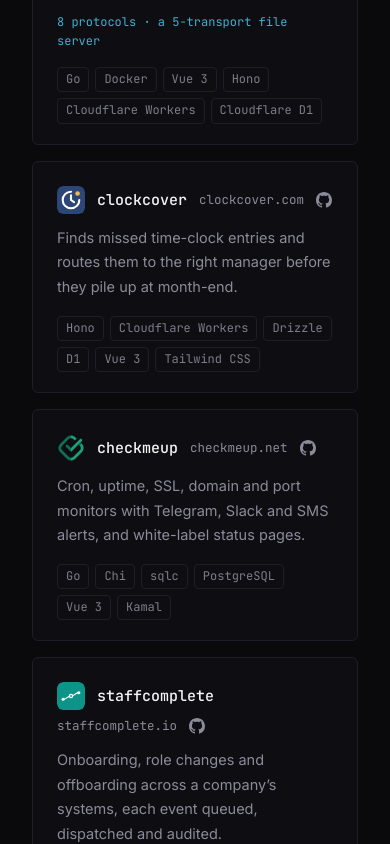
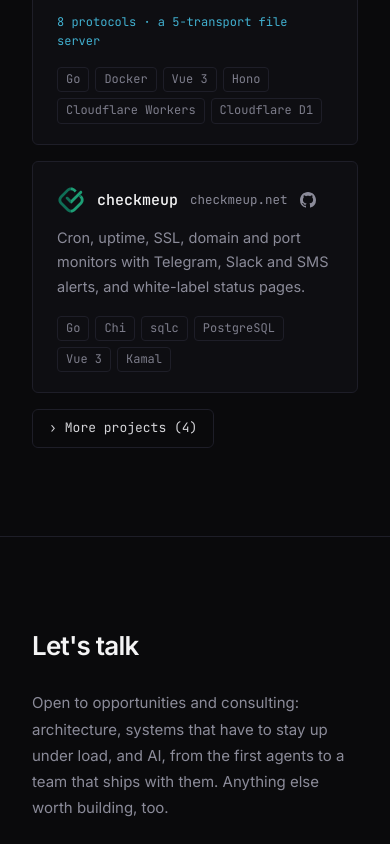
Before and after one commit to andrewmolyuk/andrew.molyuk.com, a Vue app: page / in a window 390 px wide. Shown: the part 8686-9530 px from the top of the page. Built offline with nearby package versions, Linux system fonts and the light colour scheme.

Commit message:
feat(projects): show four projects and fold the rest under More projects
The fold is a <details>, so its cards stay in the HTML. The project
data moves to src/lib/projects.ts and the card to ProjectCard.vue.

```diff
--- /dev/null
+++ b/src/components/ProjectCard.vue
@@ -0,0 +1,26 @@
+<script setup lang="ts">
+import ProjectName from './ProjectName.vue'
+import type { Project } from '../lib/projects'
+
+defineProps<{ project: Project }>()
+</script>
+
+<template>
+  <div
+    class="border-line bg-panel hover:border-accent/27 flex flex-col rounded-md border px-6 pt-6 pb-5 transition-colors"
+  >
+    <div class="mb-3 flex items-start justify-between gap-3">
+      <ProjectName :name="project.title" :icon="project.icon" :site="project.site" :github="project.github" />
+      <span
+        v-if="project.status"
+        class="border-success/27 bg-success/8 text-success shrink-0 rounded border px-2.5 py-0.5 font-mono text-[12px] tracking-[0.1em] uppercase"
+        >{{ project.status }}</span
+      >
+    </div>
+    <p class="text-muted text-[14.5px] leading-[1.7]">{{ project.desc }}</p>
+    <div v-if="project.fact" class="text-accent/80 mt-2 font-mono text-[12px]">{{ project.fact }}</div>
+    <div class="text-faint mt-auto flex flex-wrap gap-1.5 pt-4 font-mono text-[12px]">
+      <span v-for="tag in project.tags" :key="tag" class="border-line rounded border px-2 py-0.5">{{ tag }}</span>
+    </div>
+  </div>
+</template>
--- a/src/components/ProjectsSection.vue
+++ b/src/components/ProjectsSection.vue
@@ -1,5 +1,10 @@
 <script setup lang="ts">
+import ProjectCard from './ProjectCard.vue'
 import ProjectName from './ProjectName.vue'
+import { FEATURED_COUNT, PROJECTS } from '../lib/projects'
+
+const FEATURED = PROJECTS.slice(0, FEATURED_COUNT)
+const MORE = PROJECTS.slice(FEATURED_COUNT)
 
 const TOOLS = [
   {
@@ -41,86 +46,6 @@ const TOOLS = [
     sub: 'same checks as CI',
     desc: 'Checks every commit’s message, secrets and history — the same verdict locally and in CI.',
     highlight: false,
-  },
-]
-
-/** status is shown only when it isn't live, which all the rest are. fact is a figure the project has, if any. */
-const OTHER_PROJECTS: {
-  title: string
-  icon: string
-  status?: string
-  site?: string
-  github?: string
-  desc: string
-  fact?: string
-  tags: string[]
-}[] = [
-  {
-    title: 'instrumenta',
-    icon: '/projects/instrumenta.svg',
-    status: 'in internal production',
-    github: 'https://github.com/andrewmolyuk/instrumenta',
-    desc: 'Agent pipeline that takes a Jira ticket to an open pull request, unattended, at the company I work for.',
-    fact: '4 agents, each with only its own tools · rework capped at 3 rounds',
-    tags: ['Claude Code', 'Workflows', 'Subagents', 'Playwright', 'Jira', 'Bitbucket'],
-  },
-  {
-    title: 'chainofsale',
-    icon: '/projects/chainofsale.svg',
-    site: 'https://chainofsale.com', // its repository is private
-    desc: 'Supply-chain check for ad systems: each seller the publisher doesn’t confirm, with the exact ads.txt line that fixes it.',
-    fact: '1,700+ ad systems ranked by chain health',
-    tags: ['Go', 'PostgreSQL', 'Vue 3', 'Tailwind CSS', 'Kamal', 'Cloudflare Workers'],
-  },
-  {
-    title: 'servienta',
-    icon: '/projects/servienta.svg',
-    site: 'https://servienta.com',
-    github: 'https://github.com/servienta/servienta',
-    desc: 'Every endpoint an application talks to, in one container: readable from automated tests and reset between runs.',
-    fact: '8 protocols · a 5-transport file server',
-    tags: ['Go', 'Docker', 'Vue 3', 'Hono', 'Cloudflare Workers', 'Cloudflare D1'],
-  },
-  {
-    title: 'clockcover',
-    icon: '/projects/clockcover.svg',
-    site: 'https://clockcover.com',
-    github: 'https://github.com/clockcover/clockcover',
-    desc: 'Finds missed time-clock entries and routes them to the right manager before they pile up at month-end.',
-    tags: ['Hono', 'Cloudflare Workers', 'Drizzle', 'D1', 'Vue 3', 'Tailwind CSS'],
-  },
-  {
-    title: 'checkmeup',
-    icon: '/projects/checkmeup.svg',
-    site: 'https://checkmeup.net',
-    github: 'https://github.com/checkmeup/checkmeup',
-    desc: 'Cron, uptime, SSL, domain and port monitors with Telegram, Slack and SMS alerts, and white-label status pages.',
-    tags: ['Go', 'Chi', 'sqlc', 'PostgreSQL', 'Vue 3', 'Kamal'],
-  },
-  {
-    title: 'staffcomplete',
-    icon: '/projects/staffcomplete.svg',
-    site: 'https://staffcomplete.io',
-    github: 'https://github.com/staff-complete/staffcomplete',
-    desc: 'Onboarding, role changes and offboarding across a company’s systems, each event queued, dispatched and audited.',
-    tags: ['Hono', 'tRPC', 'Drizzle', 'PostgreSQL RLS', 'pg-boss', 'Vue 3'],
-  },
-  {
-    title: 'pass.molyuk.com',
-    icon: '/projects/pass-molyuk.svg',
-    site: 'https://pass.molyuk.com',
-    github: 'https://github.com/andrewmolyuk/pass.molyuk.com',
-    desc: 'One-time links to a secret encrypted in the browser: the server never sees the secret, the key or the PIN.',
-    tags: ['TypeScript', 'Web Crypto', 'Cloudflare Workers', 'Cloudflare D1'],
-  },
-  {
-    title: 'tools.molyuk.com',
-    icon: '/projects/tools-molyuk.svg',
-    site: 'https://tools.molyuk.com',
-    github: 'https://github.com/andrewmolyuk/tools.molyuk.com',
-    desc: 'Everyday developer tools in one place: IDs, hashes, JWT and X.509, regex, cron, CIDR, TOTP, diff and more.',
-    fact: '36 tools, nearly all running in the browser',
-    tags: ['Vue 3', 'TypeScript', 'Tailwind CSS', 'vue-i18n', 'Cloudflare Workers'],
   },
 ]
 </script>
@@ -220,28 +145,20 @@ const OTHER_PROJECTS: {
         </div>
 
         <div class="grid gap-4 md:grid-cols-2">
-          <div
-            v-for="project in OTHER_PROJECTS"
-            :key="project.title"
-            class="border-line bg-panel hover:border-accent/27 flex flex-col rounded-md border px-6 pt-6 pb-5 transition-colors"
+          <ProjectCard v-for="project in FEATURED" :key="project.title" :project="project" />
+        </div>
+
+        <details class="group">
+          <summary
+            class="border-line text-body hover:border-accent/50 hover:text-accent inline-flex cursor-pointer list-none items-center gap-2 rounded-md border px-4 py-2 font-mono text-[13px] transition-colors duration-200 [&::-webkit-details-marker]:hidden"
           >
-            <div class="mb-3 flex items-start justify-between gap-3">
-              <ProjectName :name="project.title" :icon="project.icon" :site="project.site" :github="project.github" />
-              <span
-                v-if="project.status"
-                class="border-success/27 bg-success/8 text-success shrink-0 rounded border px-2.5 py-0.5 font-mono text-[12px] tracking-[0.1em] uppercase"
-                >{{ project.status }}</span
-              >
-            </div>
-            <p class="text-muted text-[14.5px] leading-[1.7]">{{ project.desc }}</p>
-            <div v-if="project.fact" class="text-accent/80 mt-2 font-mono text-[12px]">{{ project.fact }}</div>
-            <div class="text-faint mt-auto flex flex-wrap gap-1.5 pt-4 font-mono text-[12px]">
-              <span v-for="tag in project.tags" :key="tag" class="border-line rounded border px-2 py-0.5">{{
-                tag
-              }}</span>
-            </div>
+            <span class="inline-block transition-transform duration-200 group-open:rotate-90">›</span>
+            More projects ({{ MORE.length }})
+          </summary>
+          <div class="mt-4 grid gap-4 md:grid-cols-2">
+            <ProjectCard v-for="project in MORE" :key="project.title" :project="project" />
           </div>
-        </div>
+        </details>
       </div>
     </div>
   </section>
--- /dev/null
+++ b/src/lib/projects.ts
@@ -0,0 +1,87 @@
+// The products shown under What I'm Building, after bunderlog.
+
+export interface Project {
+  title: string
+  icon: string
+  /** Shown only when it isn't live, which all the rest are. */
+  status?: string
+  site?: string
+  github?: string
+  desc: string
+  /** A figure the project has, if any. */
+  fact?: string
+  tags: string[]
+}
+
+/** The products after bunderlog; the first FEATURED_COUNT show at once, the rest behind "More projects". */
+export const PROJECTS: Project[] = [
+  {
+    title: 'instrumenta',
+    icon: '/projects/instrumenta.svg',
+    status: 'in internal production',
+    github: 'https://github.com/andrewmolyuk/instrumenta',
+    desc: 'Agent pipeline that takes a Jira ticket to an open pull request, unattended, at the company I work for.',
+    fact: '4 agents, each with only its own tools · rework capped at 3 rounds',
+    tags: ['Claude Code', 'Workflows', 'Subagents', 'Playwright', 'Jira', 'Bitbucket'],
+  },
+  {
+    title: 'chainofsale',
+    icon: '/projects/chainofsale.svg',
+    site: 'https://chainofsale.com', // its repository is private
+    desc: 'Supply-chain check for ad systems: each seller the publisher doesn’t confirm, with the exact ads.txt line that fixes it.',
+    fact: '1,700+ ad systems ranked by chain health',
+    tags: ['Go', 'PostgreSQL', 'Vue 3', 'Tailwind CSS', 'Kamal', 'Cloudflare Workers'],
+  },
+  {
+    title: 'servienta',
+    icon: '/projects/servienta.svg',
+    site: 'https://servienta.com',
+    github: 'https://github.com/servienta/servienta',
+    desc: 'Every endpoint an application talks to, in one container: readable from automated tests and reset between runs.',
+    fact: '8 protocols · a 5-transport file server',
+    tags: ['Go', 'Docker', 'Vue 3', 'Hono', 'Cloudflare Workers', 'Cloudflare D1'],
+  },
+  {
+    title: 'checkmeup',
+    icon: '/projects/checkmeup.svg',
+    site: 'https://checkmeup.net',
+    github: 'https://github.com/checkmeup/checkmeup',
+    desc: 'Cron, uptime, SSL, domain and port monitors with Telegram, Slack and SMS alerts, and white-label status pages.',
+    tags: ['Go', 'Chi', 'sqlc', 'PostgreSQL', 'Vue 3', 'Kamal'],
+  },
+  {
+    title: 'clockcover',
+    icon: '/projects/clockcover.svg',
+    site: 'https://clockcover.com',
+    github: 'https://github.com/clockcover/clockcover',
+    desc: 'Finds missed time-clock entries and routes them to the right manager before they pile up at month-end.',
+    tags: ['Hono', 'Cloudflare Workers', 'Drizzle', 'D1', 'Vue 3', 'Tailwind CSS'],
+  },
+  {
+    title: 'staffcomplete',
+    icon: '/projects/staffcomplete.svg',
+    site: 'https://staffcomplete.io',
+    github: 'https://github.com/staff-complete/staffcomplete',
+    desc: 'Onboarding, role changes and offboarding across a company’s systems, each event queued, dispatched and audited.',
+    tags: ['Hono', 'tRPC', 'Drizzle', 'PostgreSQL RLS', 'pg-boss', 'Vue 3'],
+  },
+  {
+    title: 'pass.molyuk.com',
+    icon: '/projects/pass-molyuk.svg',
+    site: 'https://pass.molyuk.com',
+    github: 'https://github.com/andrewmolyuk/pass.molyuk.com',
+    desc: 'One-time links to a secret encrypted in the browser: the server never sees the secret, the key or the PIN.',
+    tags: ['TypeScript', 'Web Crypto', 'Cloudflare Workers', 'Cloudflare D1'],
+  },
+  {
+    title: 'tools.molyuk.com',
+    icon: '/projects/tools-molyuk.svg',
+    site: 'https://tools.molyuk.com',
+    github: 'https://github.com/andrewmolyuk/tools.molyuk.com',
+    desc: 'Everyday developer tools in one place: IDs, hashes, JWT and X.509, regex, cron, CIDR, TOTP, diff and more.',
+    fact: '36 tools, nearly all running in the browser',
+    tags: ['Vue 3', 'TypeScript', 'Tailwind CSS', 'vue-i18n', 'Cloudflare Workers'],
+  },
+]
+
+export const FEATURED_COUNT = 4
```
